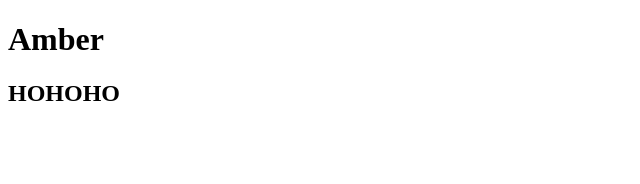
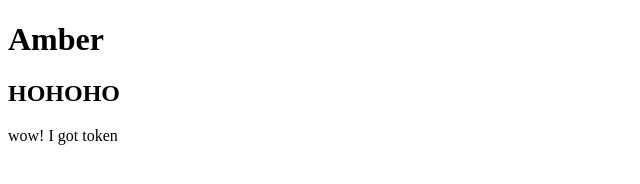
Before and after one commit to yjysquid/web, a plain HTML site: page web.html in a window 1280 px wide. Shown: the whole page, without its empty margins (0-640 px from the left). Drawn offline with Linux system fonts and the light colour scheme.

Commit message:
token testing

```diff
--- a/web.html
+++ b/web.html
@@ -9,5 +9,6 @@
 <body>
     <h1>Amber</h1>
     <h2>HOHOHO</h2>
+    <p>wow! I got token</p>
 </body>
 </html>
```
